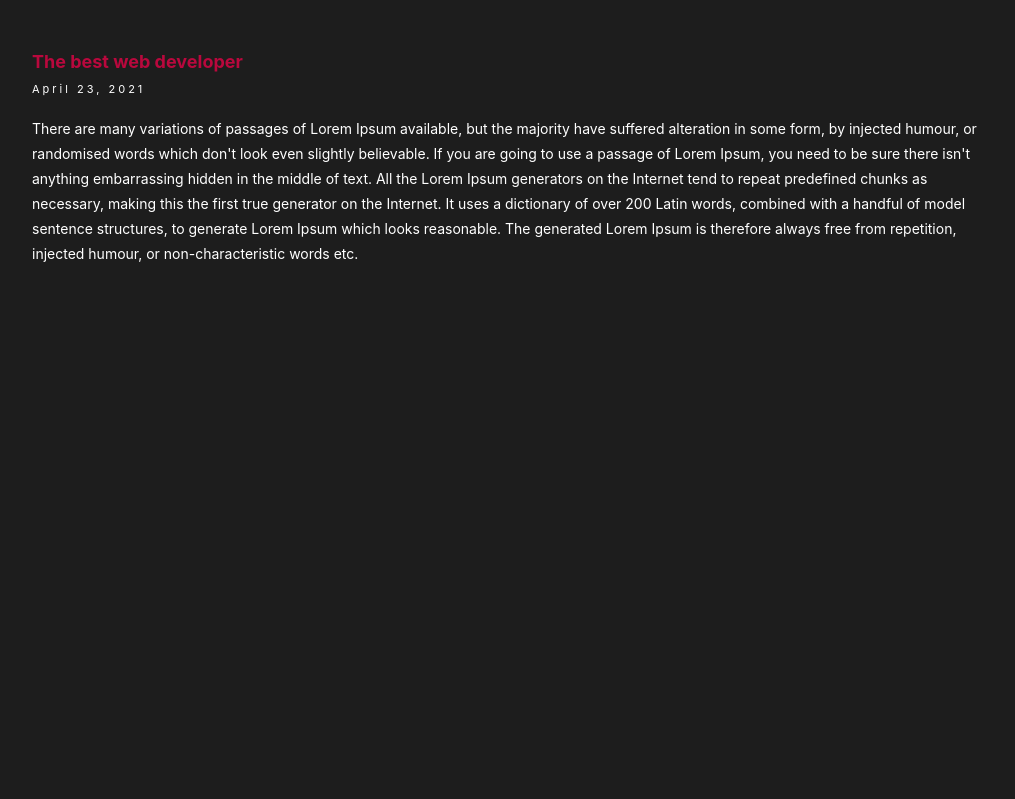
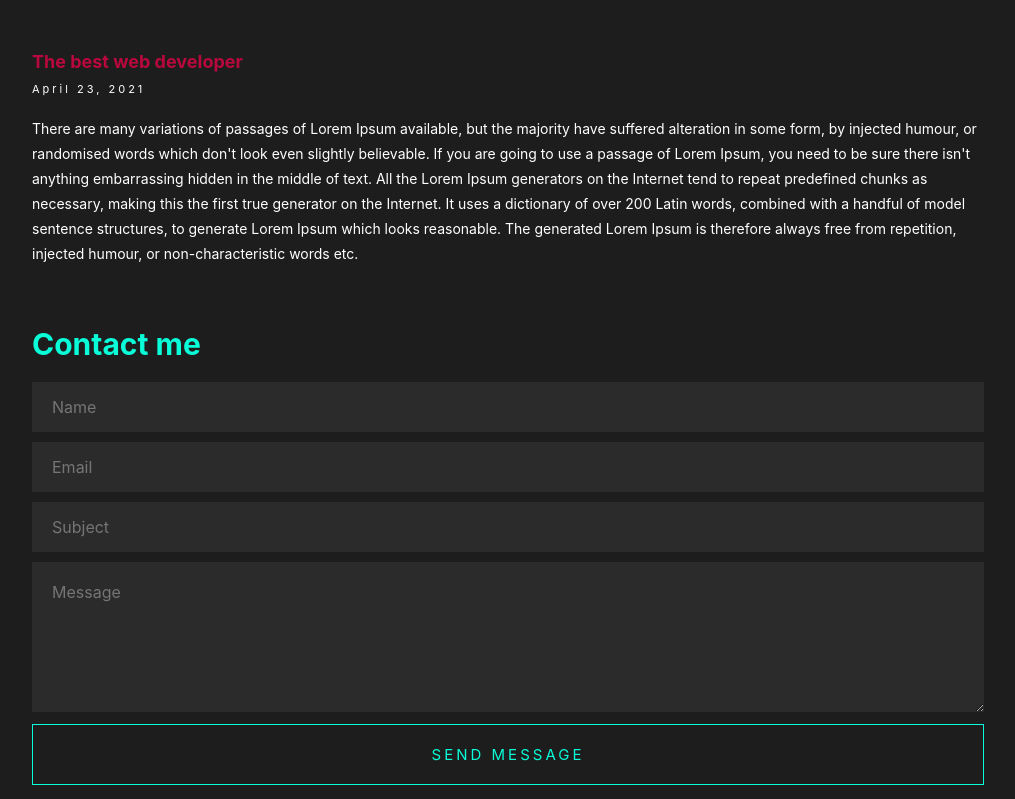
Before and after one commit to vbenaf/vandame, a React (Create React App) app: page / in a window 1280 px wide. Shown: the part 3809-4608 px from the top of the page, without its empty margins (132-1147 px from the left). Before the commit the page ends 4115 px from the top, so only its background shows below. Built offline with nearby package versions, Linux system fonts and the light colour scheme.

Commit message:
contact form done

```diff
--- a/src/App.css
+++ b/src/App.css
@@ -49,6 +49,14 @@ section {
   line-height: 2.5rem;
   margin: 2rem 0;
 }
-.image__about__me{
+.image__about__me {
   border-radius: 1rem;
 }
+
+li {
+  list-style-type: none;
+}
+input,textarea{
+  outline: none;
+  font-family: inherit;
+}
--- a/src/App.js
+++ b/src/App.js
@@ -1,6 +1,7 @@
 import './App.css';
 import About from './components/About/About';
 import Blog from './components/Blog/Blog';
+import Contact from './components/Contact/Contact';
 import Hero from './components/Hero/Hero';
 import Nav from './components/Navigation/Nav';
 import Portfolio from './components/Portfolio/Portfolio';
@@ -13,6 +14,7 @@ function App() {
       <Portfolio/>
       <About/>
       <Blog/>
+      <Contact/>
     </div>
   );
 }
--- /dev/null
+++ b/src/components/Contact/Contact.css
@@ -0,0 +1,40 @@
+.contact__form input {
+  width: 100%;
+  border: 0;
+  background-color: #2b2b2b;
+  height: 5rem;
+  font-size: 1.6rem;
+  color: #8d8d8d;
+  padding: 0 2rem;
+}
+.contact__form > ul > li {
+  margin-bottom: 1rem;
+}
+.marginB2 {
+  margin-bottom: 2rem;
+}
+
+.contact__form textarea {
+  width: 100%;
+  border: none;
+  background: #2b2b2b;
+  height: 5rem;
+  font-size: 1.6rem;
+  color: #8d8d8d;
+  padding: 2rem;
+  min-height: 15rem;
+}
+.btn-ctm {
+  border: 1px solid #08fdd8;
+  padding: 2rem;
+  font-size: 1.5rem;
+  text-decoration: none;
+  color: #08fdd8;
+  width:100%;
+}
+.button__contact{
+    display: flex;
+    align-items: center;
+    justify-content: center;
+    text-align: center;
+}
--- /dev/null
+++ b/src/components/Contact/Contact.js
@@ -0,0 +1,34 @@
+import React from "react";
+import "./Contact.css";
+function Contact() {
+  return (
+    <section className="contact">
+      <div className="container">
+        <h1 className="titleSection marginB2">Contact me</h1>
+        <form className="contact__form">
+          <ul>
+            <li className="half">
+              <input placeholder="Name" />
+            </li>
+            <li className="half">
+              <input placeholder="Email" />
+            </li>
+            <li>
+              <input placeholder="Subject" />
+            </li>
+            <li>
+              <textarea placeholder="Message" />
+            </li>
+          </ul>
+        </form>
+        <div className="button__contact">
+          <a href="#" className="btn-ctm">
+            SEND MESSAGE
+          </a>
+        </div>
+      </div>
+    </section>
+  );
+}
+
+export default Contact;
```
